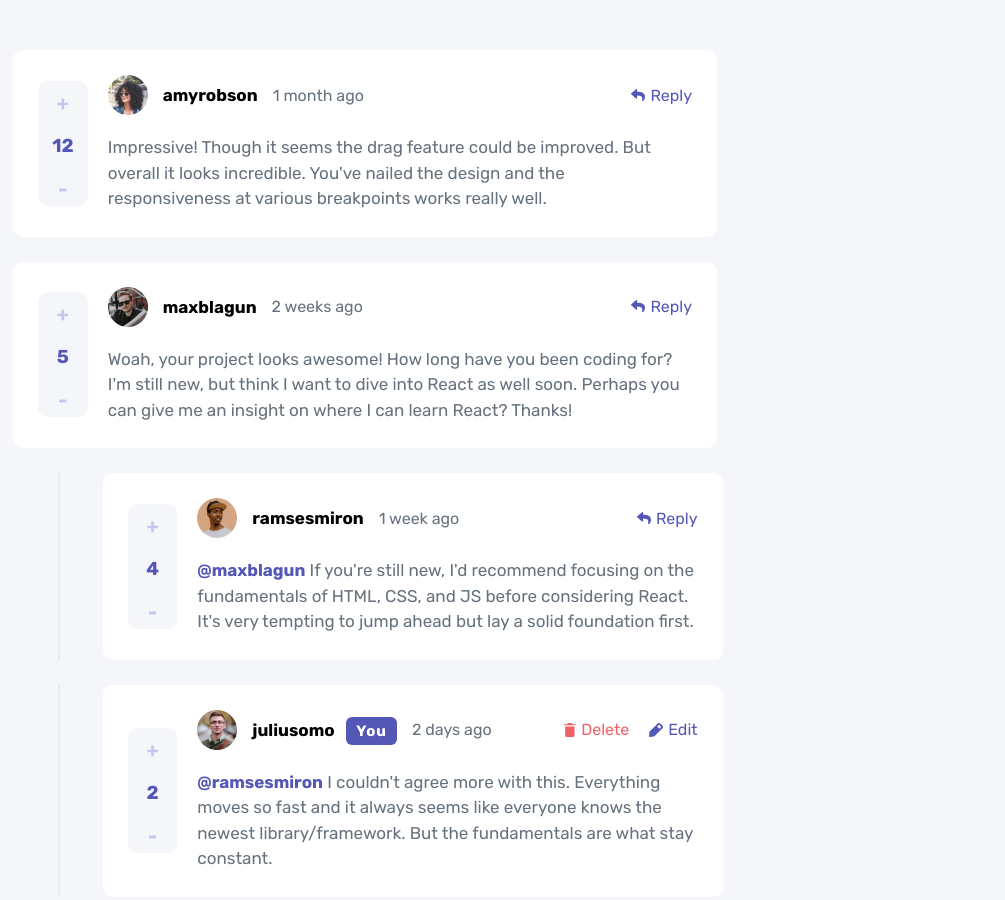
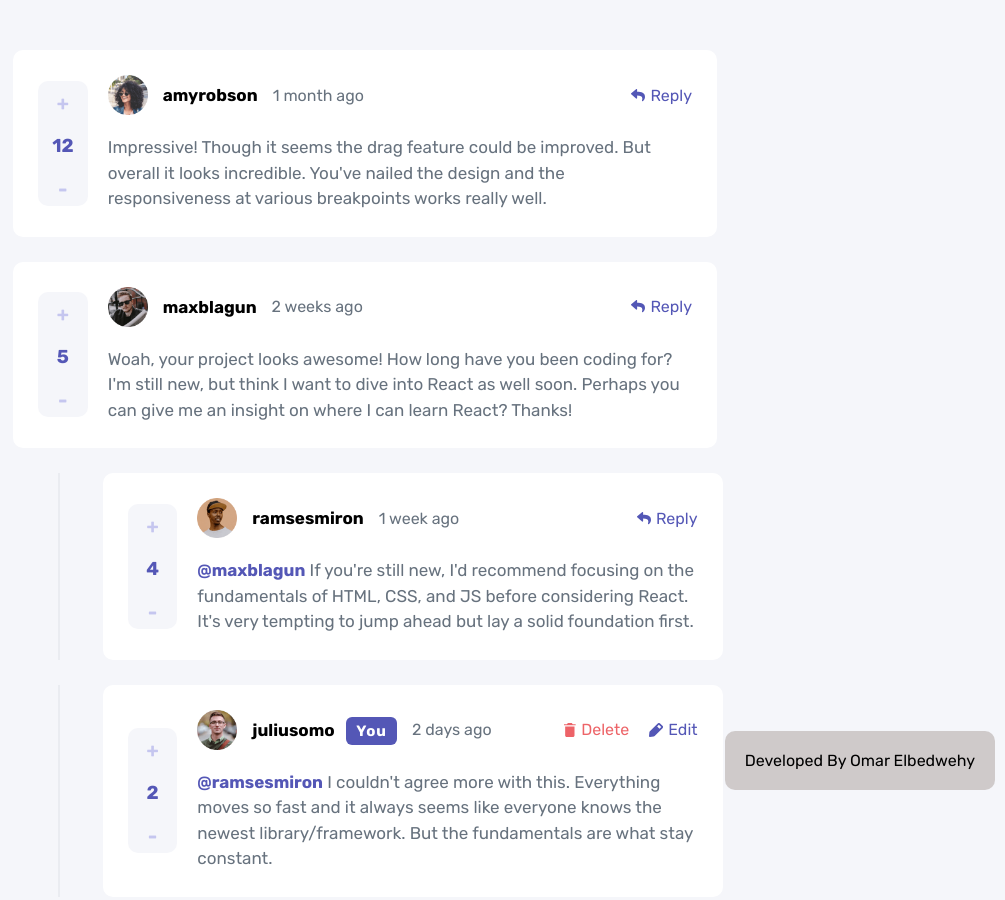
Before and after one commit to OmarElbedwehy/Interactive-Comments-Section, a plain HTML site: page index.html in a window 1280 px wide. Shown: the top 900 px of the page, without its empty margins (275-1280 px from the left). Drawn offline with Linux system fonts and the light colour scheme.

Commit message:
Update index.html

```diff
--- a/index.html
+++ b/index.html
@@ -33,7 +33,7 @@
 
     </div>
   </main>
-  <!--<footer>Developed By <a href="https://github.com/OmarElbedwehy" target="_blank">Omar Elbedwehy</a></footer>-->
+  <footer>Developed By <a href="https://github.com/OmarElbedwehy" target="_blank">Omar Elbedwehy</a></footer>
   <script src="./main.js"></script>
 </body>
 
```
